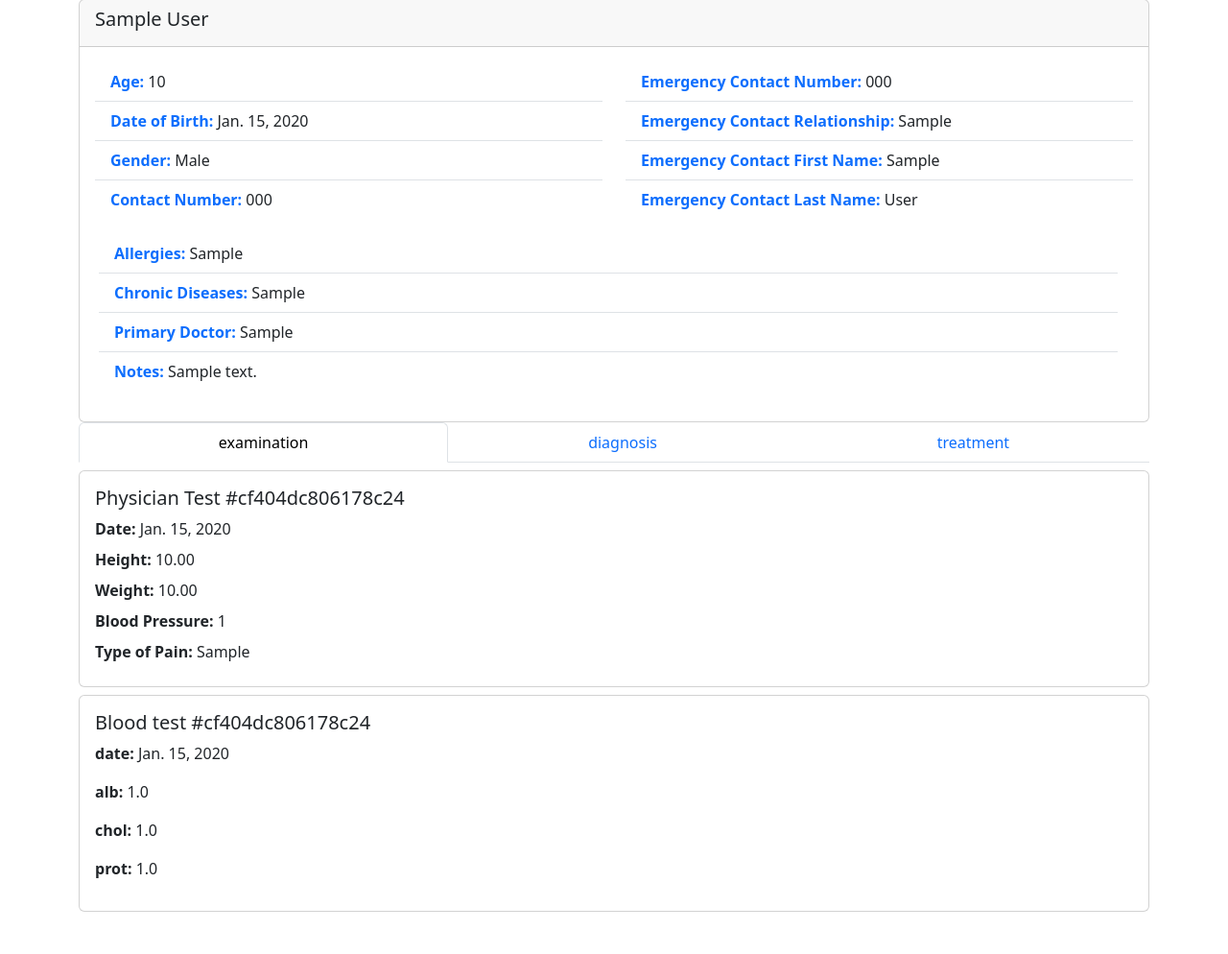
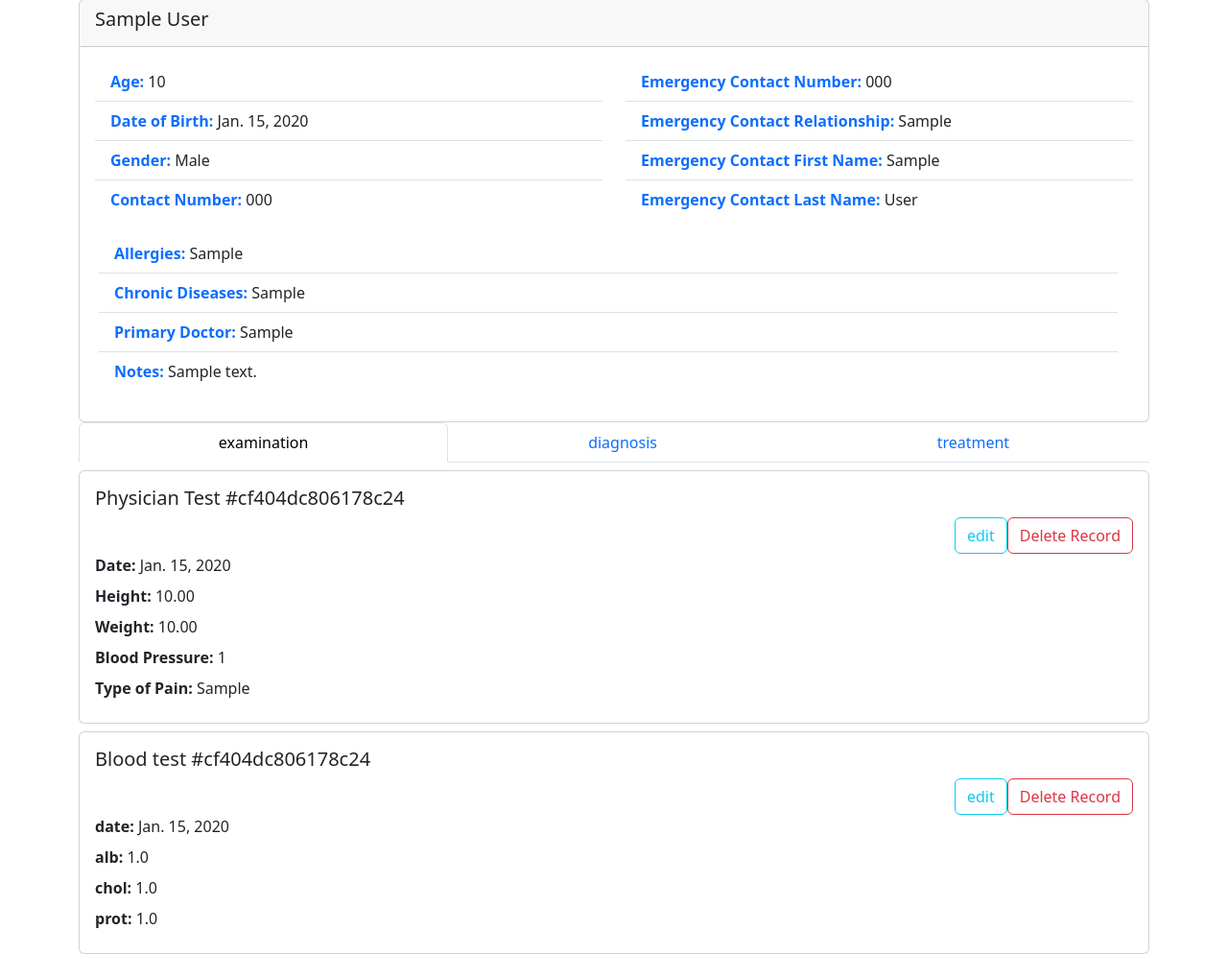
Before and after one commit to morn1n9st4r/medical_machine_learning, a Django app: page /record/1/ in a window 1280 px wide. Shown: the part 141-1135 px from the top of the page at 96% size. Before the commit the page ends 1091 px from the top, so only its background shows below. Run offline with Django 5.2, Linux system fonts and the light colour scheme; a user stored in the database is signed in; tables that the repository leaves empty hold one stand-in row (values such as "Sample post"); some libraries are stand-ins or nearby versions.

Commit message:
edit and delete

```diff
--- a/main/templates/main/detailed_view_record.html
+++ b/main/templates/main/detailed_view_record.html
@@ -17,7 +17,7 @@
 <div class="card-body">
     {% if status == 'doctor' or status == 'patient' %}
         <div class="d-flex justify-content-end">
-            <a class="btn btn-outline-secondary" href="{% url 'edit_record' record.pk %}">Edit</a>
+            <a class="btn btn-outline-secondary" href="{% url 'edit_profile' record.pk %}">Edit</a>
         </div>
     {% endif %}
 </div>
@@ -86,8 +86,8 @@
                       Add Record
                     </button>
                     <div class="dropdown-menu">
-                      <a class="dropdown-item" href="{% url 'add_record' record.pk 'physician' %}">Add Physician Record</a>
-                      <a class="dropdown-item" href="{% url 'add_record' record.pk 'blood_test' %}">Add Blood Record</a>
+                      <a class="dropdown-item" href="{% url 'add_record' record.pk 'PatientPhysician' %}">Add Physician Record</a>
+                      <a class="dropdown-item" href="{% url 'add_record' record.pk 'PatientBlood' %}">Add Blood Record</a>
                     </div>
                 </div>
             {% endif %}
@@ -99,6 +99,13 @@
                     <div class="card mt-2" id="examination_{{examination.shortened_id}}">
                         <div class="card-body">
                             <h5 class="card-title">Physician Test #{{examination.shortened_id}}</h5>
+                            <div class="d-flex  justify-content-end align-items-center">
+                                <a class="btn btn-outline-info" href="{% url 'edit_record'  record.id 'PatientPhysician' examination.id %}">edit</a>
+                                <form method="post" action="{% url 'delete_record' record.id 'PatientPhysician' examination.id %}" onsubmit="return confirm('Are you sure you want to delete this examination?');">
+                                    {% csrf_token %}
+                                    <button type="submit" class="btn btn-outline-danger">Delete Record</button>
+                                </form>
+                            </div>
                             <div class="mb-2">
                                 <strong>Date:</strong> {{examination.date}}
                             </div>
@@ -119,13 +126,28 @@
                 </div>
                 {% elif examination.get_model_type == 'PatientBloodTest' %}
                     <div class="card mt-2" id="examination_{{examination.shortened_id}}">
-                        <div class="card-body d-flex flex-row justify-content-between">
+                        <div class="card-body">
                             <div>
                                 <h5 class="card-title">Blood test #{{examination.shortened_id}}</h5>
-                                <p><strong>date:</strong> {{examination.date}}</p>
-                                <p><strong>alb:</strong> {{examination.alb}}</p>
-                                <p><strong>chol:</strong> {{examination.chol}}</p>
-                                <p><strong>prot:</strong> {{examination.prot}}</p>
+                                <div class="d-flex  justify-content-end align-items-center">
+                                    <a class="btn btn-outline-info" href="{% url 'edit_record' record.id 'PatientBlood' examination.id %}">edit</a>
+                                    <form method="post" action="{% url 'delete_record' record.id 'PatientBlood' examination.id %}" onsubmit="return confirm('Are you sure you want to delete this examination?');">
+                                        {% csrf_token %}
+                                        <button type="submit" class="btn btn-outline-danger">Delete Record</button>
+                                    </form>
+                                </div>
+                                <div class="mb-2">
+                                    <strong>date:</strong> {{examination.date}}
+                                </div>
+                                <div class="mb-2">
+                                    <strong>alb:</strong> {{examination.alb}}
+                                </div>
+                                <div class="mb-2">
+                                    <strong>chol:</strong> {{examination.chol}}
+                                </div>
+                                <div class="mb-2">
+                                    <strong>prot:</strong> {{examination.prot}}
+                                </div>
                             </div>
                         </div>
                     </div>
@@ -145,9 +167,16 @@
             {% endif %}
             {% for diagnosis in patient_diagnoses %}
                 <div class="card mt-2" id="diagnosis_{{diagnosis.shortened_id}}">
-                    <div class="card-body d-flex flex-row justify-content-between">
+                    <div class="card-body">
                         <div>
                             <h5 class="card-title">Diagnosis #{{diagnosis.shortened_id}}</h5>
+                            <div class="d-flex  justify-content-end align-items-center">
+                                <a class="btn btn-outline-info" href="{% url 'edit_record' record.id 'PatientDiagnosis' diagnosis.id %}">edit</a>
+                                <form method="post" action="{% url 'delete_record' record.id 'PatientDiagnosis' diagnosis.id %}" onsubmit="return confirm('Are you sure you want to delete this examination?');">
+                                    {% csrf_token %}
+                                    <button type="submit" class="btn btn-outline-danger">Delete Record</button>
+                                </form>
+                            </div>
                             <p><strong>date:</strong> {{diagnosis.date}}</p>
                             <p><strong>disease_name:</strong> {{diagnosis.disease_name}}</p>
                             <p><strong>severity:</strong> {{diagnosis.severity|tag_definition}}</p>
@@ -179,9 +208,16 @@
             {% endif %}
             {% for treatment in patient_treatments %}
                  <div class="card mt-2">
-                    <div class="card-body d-flex flex-row justify-content-between">
+                    <div class="card-body">
                         <div>
                             <h5 class="card-title">Treatment #{{treatment.shortened_id}}</h5>
+                            <div class="d-flex  justify-content-end align-items-center">
+                                <a class="btn btn-outline-info" href="{% url 'edit_record' record.pk 'PatientTreatment' treatment.id %}">edit</a>
+                                <form method="post" action="{% url 'delete_record' record.id 'PatientTreatment' treatment.id %}" onsubmit="return confirm('Are you sure you want to delete this examination?');">
+                                    {% csrf_token %}
+                                    <button type="submit" class="btn btn-outline-danger">Delete Record</button>
+                                </form>
+                            </div>
                             <p><strong>date:</strong> {{treatment.date}}</p>
                             <p><strong>medicine:</strong> {{treatment.medicine}}</p>
                             <p><strong>quantity:</strong> {{treatment.quantity}} {{treatment.quantity_type}} {{treatment.frequency|tag_definition}}</p>
--- a/main/urls.py
+++ b/main/urls.py
@@ -8,8 +8,10 @@ urlpatterns = [
     path('home', views.home, name='home'),
     path('sign-up', views.sign_up, name='sign_up'),
     path('record/<int:record_id>/', views.detailed_view_record, name='detailed_view_record'),
+    path('record/<int:record_id>/edit_profile/', views.edit_record, name='edit_profile'),
+    path('record/<int:record_id>/update_examinations/<uuid:diagnosis_id>/', views.update_examinations, name='update_examinations'),
     path('record/<int:record_id>/add_record/<str:test_type>/', views.add_record, name='add_record'),
-    path('record/<int:record_id>/edit_record/', views.edit_record, name='edit_record'),
-    path('record/<int:record_id>/update_examinations/<uuid:diagnosis_id>/', views.update_examinations, name='update_examinations'),
+    path('record/<int:record_id>/edit_record/<str:exam_type>/<uuid:id>/', views.edit_record, name='edit_record'),
+    path('record/<int:record_id>/delete_record/<str:exam_type>/<uuid:id>/', views.delete_record, name='delete_record'),
     path('record/<int:record_id>/check_blood_test/', views.run_pkl_view, name='run_pkl_view'),
 ]
--- a/main/views.py
+++ b/main/views.py
@@ -111,15 +111,27 @@ def home(request):
 
 def get_form_class(test_type):
     form_classes = {
-        'physician': PhysicianForm,
-        'blood_test': BloodTestForm,
+        'PatientPhysician': PhysicianForm,
+        'PatientBlood': BloodTestForm,
 
-        'diagnosis': DiagnosisForm,
-        'treatment': TreatmentForm,
+        'PatientDiagnosis': DiagnosisForm,
+        'PatientTreatment': TreatmentForm,
     }
 
     return form_classes.get(test_type, PhysicianForm)
 
+from .models import PatientBaseRecord, PatientAnalysisPhysician, PatientBloodTest, PatientDiagnosis, PatientTreatment
+
+def get_model_class(model_name):
+    form_classes = {
+        'PatientPhysician': PatientAnalysisPhysician,
+        'PatientBlood': PatientBloodTest,
+        'PatientDiagnosis': PatientDiagnosis,
+        'PatientTreatment': PatientTreatment,
+        'PatientBaseRecord': PatientBaseRecord
+    }
+
+    return form_classes.get(model_name, PatientBaseRecord)
 
 
 
@@ -224,7 +236,7 @@ def detailed_view_record(request, record_id):
 
 @login_required(login_url='/login')
 @require_http_methods(["GET", "POST"])
-def edit_record(request, record_id):
+def edit_profile(request, record_id):
     """
     Renders the edit record page for a patient and handles the form submission.
 
@@ -255,8 +267,31 @@ def edit_record(request, record_id):
     else:
         return HttpResponseForbidden(render(request, 'main/403.html'))
 
+@login_required(login_url='/login')
+def edit_record(request, record_id, exam_type, id):
+
+    record = get_object_or_404(get_model_class(exam_type), pk=id)
+    form_class = get_form_class(exam_type)
+
+    if request.method == "POST":
+        form = form_class(request.POST, instance=record)
+        if form.is_valid():
+            record = form.save(commit=False)
+            record.save()
+            return redirect('detailed_view_record', record_id=record_id)  # Replace with the appropriate success URL
+    else:
+        form = form_class(instance=record)
+    return render(request, "main/edit_record.html", {"form": form, "record": record})
 
 
+
+@login_required(login_url='/login')
+def delete_record(request, record_id, exam_type, id):
+    record = get_object_or_404(get_model_class(exam_type), id=id)
+    if request.method == 'POST':
+        record.delete()
+        return redirect('detailed_view_record', record_id=record_id)
+    return redirect('detailed_view_record', record_id=record_id)
 
 
 @login_required(login_url='/login')
```
